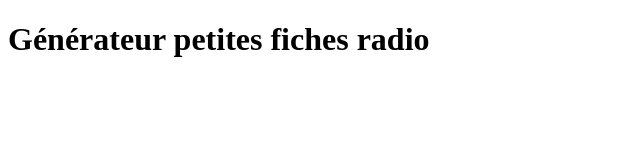
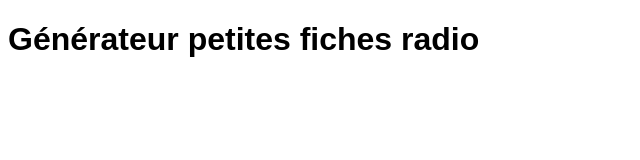
Before and after one commit to sebug/petites_fiches, a plain HTML site: page docs/index.html in a window 1280 px wide. Shown: the whole page, without its empty margins (0-640 px from the left). Drawn offline with Linux system fonts and the light colour scheme.

Commit message:
Adding styling

```diff
--- a/docs/index.html
+++ b/docs/index.html
@@ -1,7 +1,9 @@
 <!DOCTYPE html>
 <html>
   <head>
+    <meta charset="utf-8">
     <title>Générateur petites fiches radio</title>
+    <link rel="stylesheet" href="style.css" />
   </head>
   <body>
     <h1>Générateur petites fiches radio</h1>
--- /dev/null
+++ b/docs/style.css
@@ -0,0 +1,3 @@
+body {
+    font-family: sans-serif;
+}
```
